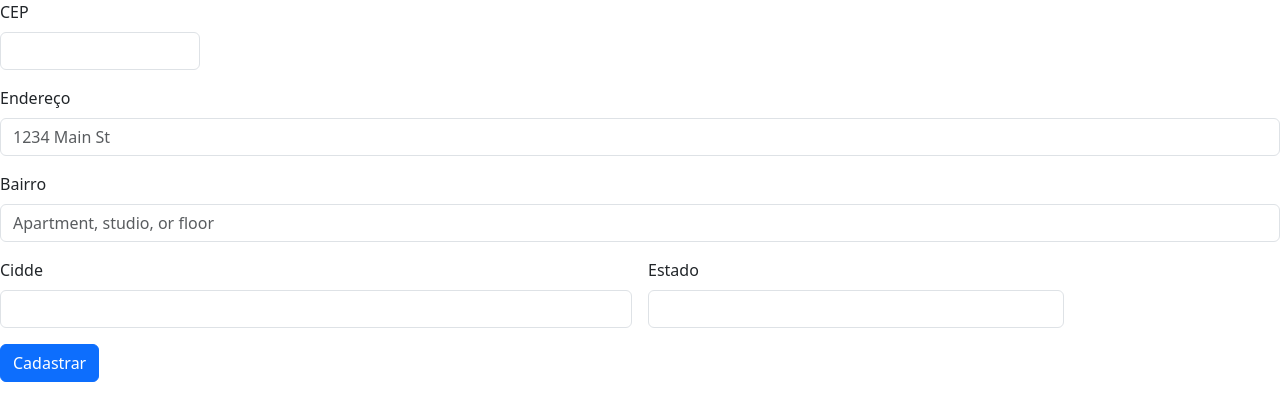
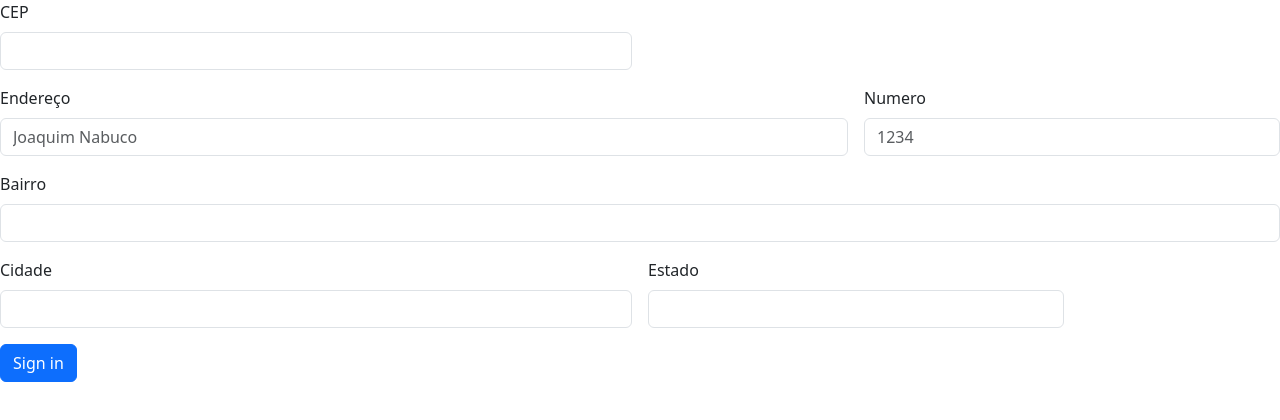
Before and after one commit to Vellone07/projeto-CadEndereco, a plain HTML site: page index.html in a window 1280 px wide. Drawn offline with nearby package versions, Linux system fonts and the light colour scheme.

Commit message:
inserino col

```diff
--- a/index.html
+++ b/index.html
@@ -1,41 +1,83 @@
 <!DOCTYPE html>
+
 <html lang="en">
+
 <head>
+
 <meta charset="UTF-8">
+
 <meta http-equiv="X-UA-Compatible" content="IE=edge">
+
 <meta name="viewport" content="width=device-width, initial-scale=1.0">
-    <title>Documento de cadastro</title>
+
+<title>Document</title>
+
 <link href="https://cdn.jsdelivr.net/npm/bootstrap@5.3.2/dist/css/bootstrap.min.css" rel="stylesheet" integrity="sha384-T3c6CoIi6uLrA9TneNEoa7RxnatzjcDSCmG1MXxSR1GAsXEV/Dwwykc2MPK8M2HN" crossorigin="anonymous">
+
 </head>
+
 <body>
+
 <form class="row g-3">
-        <div class="col-md-2">
+
+<div class="col-md-6">
+
 <label for="inputZip" class="form-label">CEP</label>
+
 <input type="text" class="form-control" id="inputZip">
+
 </div>
 
+ <div class="col-8">
+
+<label for="inputAddress" class="form-label">Endereço</label>
+
+<input type="text" class="form-control" id="inputAddress" placeholder="Joaquim Nabuco">
+
+</div>
+
+<div class="col-4">
+
+<label for="inputAddress" class="form-label">Numero</label>
+
+<input type="text" class="form-control" id="inputNumber" placeholder="1234">
+
+</div>
 
  <div class="col-12">
-          <label for="inputAddress" class="form-label">Endereço</label>
-          <input type="text" class="form-control" id="inputAddress" placeholder="1234 Main St">
+
+<label for="inputAddress2" class="form-label">Bairro</label>
+
+<input type="text" class="form-control" id="inputAddress2">
+
 </div>
-        <div class="col-12">
-          <label for="inputAddress2" class="form-label">Bairro</label>
-          <input type="text" class="form-control" id="inputAddress2" placeholder="Apartment, studio, or floor">
+
+ <div class="col-md-6">
+
+<label for="inputCity" class="form-label">Cidade</label>
+
+<input type="text" class="form-control" id="inputCity">
+
 </div>
-        <div class="col-md-6">
-          <label for="inputCity" class="form-label">Cidde</label>
-          <input type="text" class="form-control" id="inputCity">
-        </div>
+
 <div class="col-md-4">
+
 <label for="inputState" class="form-label">Estado</label>
+
 <input id="inputState" class="form-control">
 
 </div>
 
 <div class="col-12">
-          <button type="submit" class="btn btn-primary">Cadastrar</button>
+
+<button type="submit" class="btn btn-primary">Sign in</button>
+
 </div>
+
 </form>
+
+
+
 </body>
+
 </html>
```
Lines whose indentation alone changed are shown as unchanged.
